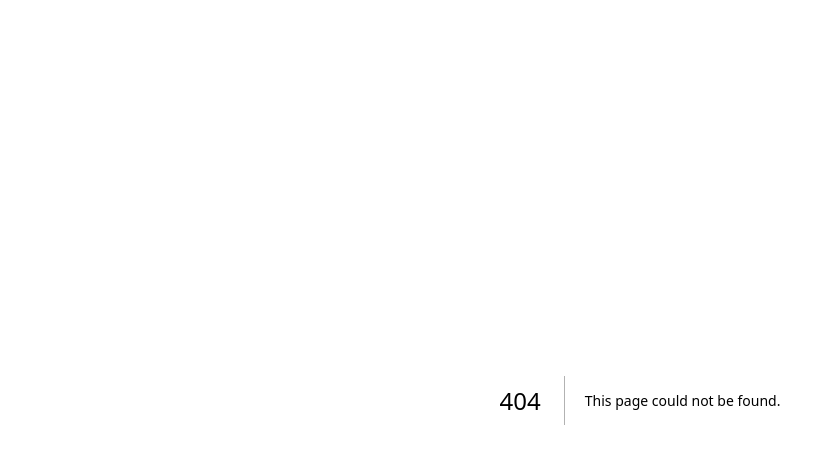
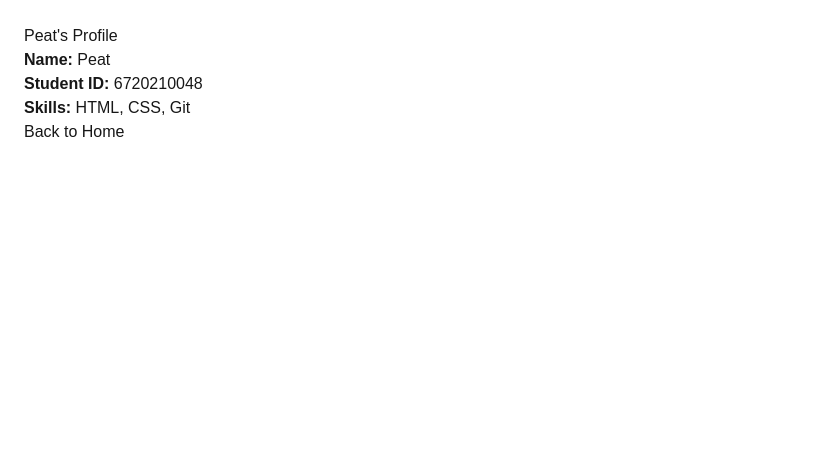
Before and after one commit to MrPeat/nextjs-team-app, a Next.js app: page /Peat in a window 1280 px wide. Before the commit this address had no page. Shown: the top 464 px of the page, without its empty margins (0-818 px from the left). Built offline with nearby package versions, Linux system fonts and the light colour scheme.

Commit message:
feat: add profile page for peat

```diff
--- /dev/null
+++ b/app/Peat/page.js
@@ -0,0 +1,13 @@
+import Link from "next/link";
+
+export default function PeatProfile() {
+  return (
+    <main style={{ padding: 24 }}>
+      <h1>Peat's Profile</h1>
+      <p><b>Name:</b> Peat</p>
+      <p><b>Student ID:</b> 6720210048</p>
+      <p><b>Skills:</b> HTML, CSS, Git</p>
+      <Link href="/">Back to Home</Link>
+    </main>
+  );
+}
```
